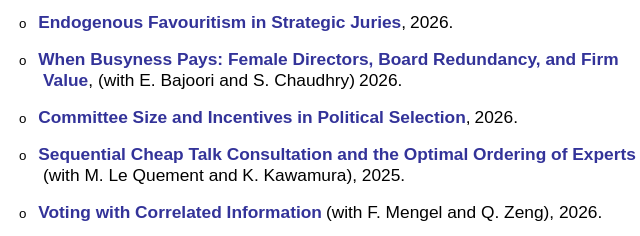
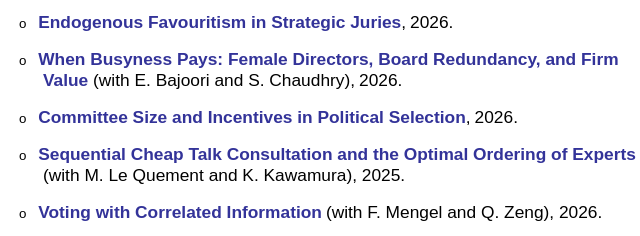
Before and after one commit to ProfJavierRivas/ProfJavierRivas.github.io, a plain HTML site: page research.html in a window 1280 px wide. Shown: the part 1316-1552 px from the top of the page, 271-911 px from the left. Drawn offline with Linux system fonts and the light colour scheme.

Commit message:
Update research.html

```diff
--- a/research.html
+++ b/research.html
@@ -896,7 +896,7 @@ vlink="#333399" style='tab-interval:36.0pt'>
   style='font-size:13.0pt;font-family:"Arial","serif";mso-fareast-font-family:
   "Arial"'><a
   href="When%20Busyness%20Pays.pdf"> When Busyness Pays: Female Directors, Board Redundancy, and Firm Value</a></span></b><span style='font-size:13.0pt;
-  font-family:"Arial","serif";mso-fareast-font-family:"Arial"'>, (with E. Bajoori and S. Chaudhry)</span>
+  font-family:"Arial","serif";mso-fareast-font-family:"Arial"'> (with E. Bajoori and S. Chaudhry),</span>
   <span style='font-size:13.0pt;font-family:"Arial","serif"'>   2026.<span
   style='color:#333399'></span><o:p></o:p></p>
 
```
